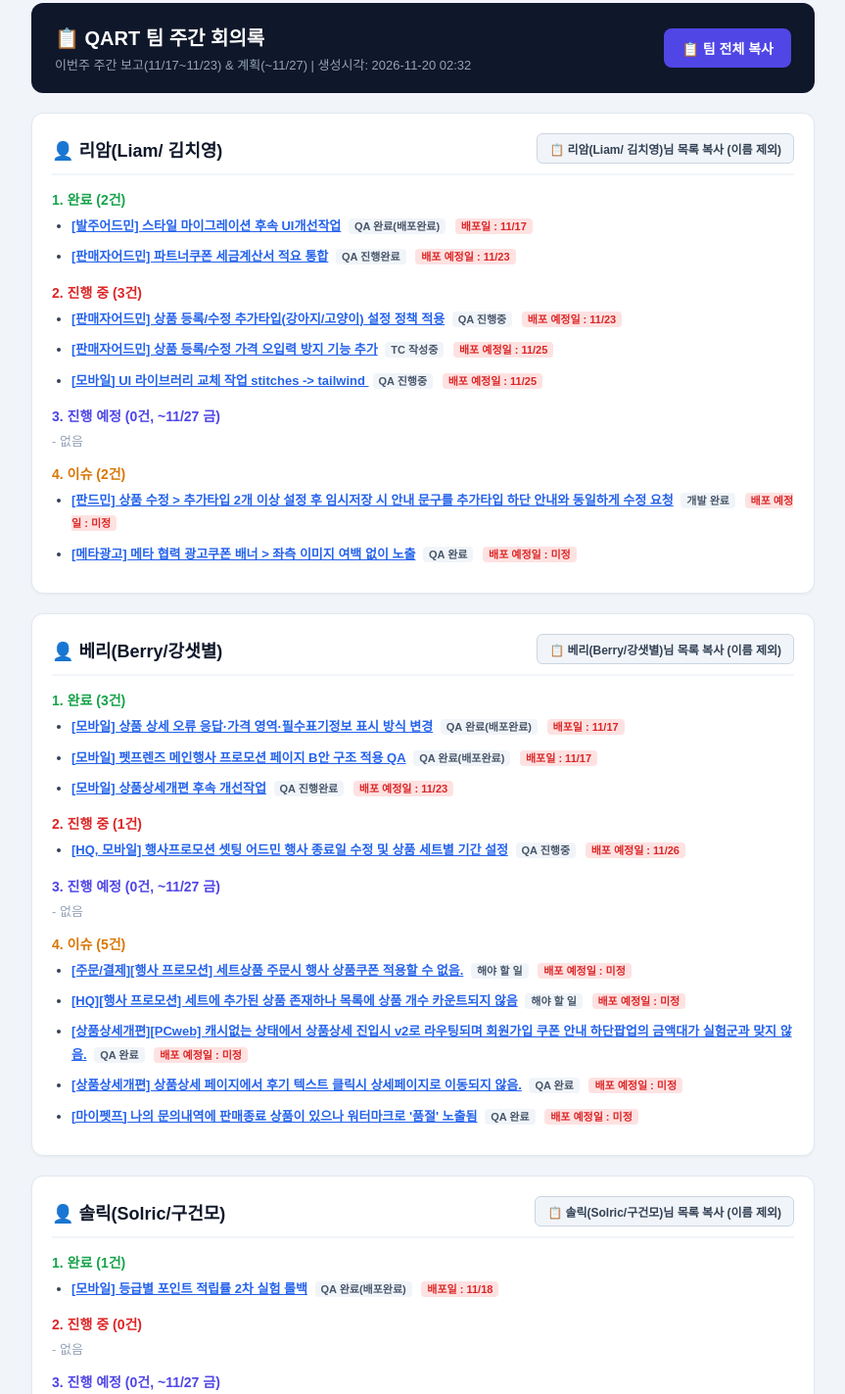
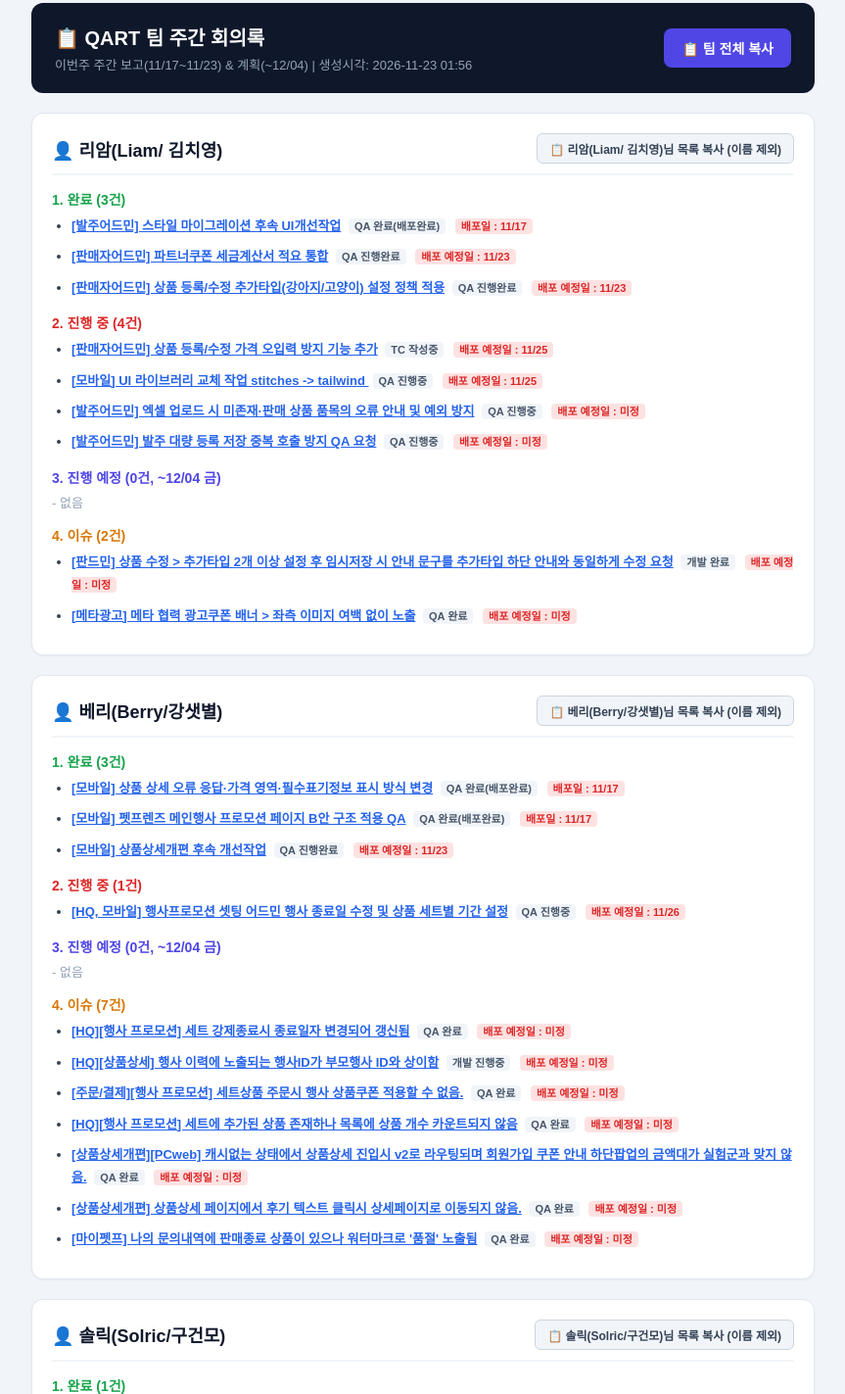
Before and after one commit to klm-chi-young/qa-daily-dashboard, a plain HTML site: page weekly/index.html in a window 1280 px wide. Shown: the part 21-1444 px from the top of the page at 98% size, without its empty margins (208-1071 px from the left). Drawn offline with Linux system fonts and the light colour scheme; a web font is replaced by a local one.

Commit message:
Auto update weekly report

```diff
--- a/weekly/index.html
+++ b/weekly/index.html
@@ -23,7 +23,7 @@
             <div class="header">
                 <div>
                     <div class="title">📋 QART 팀 주간 회의록</div>
-                    <div class="sub">이번주 주간 보고(11/17~11/23) & 계획(~11/27) | 생성시각: 2026-11-20 02:32</div>
+                    <div class="sub">이번주 주간 보고(11/17~11/23) & 계획(~12/04) | 생성시각: 2026-11-23 01:56</div>
                 </div>
                 <button class="copy-btn" id="btn_notionFullText" onclick="copyTextToClipboard('notionFullText', 'btn_notionFullText')">📋 팀 전체 복사</button>
             </div>
@@ -38,7 +38,7 @@
 
 
             <div style="margin-bottom:14px;">
-                <div style="font-size:14px; font-weight:700; color:#16a34a; margin-bottom:6px;">1. 완료 (2건)</div>
+                <div style="font-size:14px; font-weight:700; color:#16a34a; margin-bottom:6px;">1. 완료 (3건)</div>
                 <ul style='margin-left:20px; font-size:13px; line-height:1.8; color:#334155;'><li style='margin-bottom:8px;'>
                     <a href='https://pet-friends.atlassian.net/browse/QART-2400' target='_blank' style='color:#2563eb; font-weight:700; text-decoration:underline;'>[발주어드민] 스타일 마이그레이션 후속 UI개선작업</a>
                     <span style='background:#f1f5f9; color:#475569; font-size:11px; padding:2px 6px; border-radius:4px; font-weight:600; margin-left:4px;'>QA 완료(배포완료)</span>
@@ -49,17 +49,17 @@
                     <span style='background:#f1f5f9; color:#475569; font-size:11px; padding:2px 6px; border-radius:4px; font-weight:600; margin-left:4px;'>QA 진행완료</span>
                     <span style='background:#fee2e2; color:#dc2626; font-size:11px; padding:2px 6px; border-radius:4px; font-weight:700; margin-left:6px;'>배포 예정일 : 11/23</span>
 
+                </li><li style='margin-bottom:8px;'>
+                    <a href='https://pet-friends.atlassian.net/browse/QART-2405' target='_blank' style='color:#2563eb; font-weight:700; text-decoration:underline;'>[판매자어드민] 상품 등록/수정 추가타입(강아지/고양이) 설정 정책 적용</a>
+                    <span style='background:#f1f5f9; color:#475569; font-size:11px; padding:2px 6px; border-radius:4px; font-weight:600; margin-left:4px;'>QA 진행완료</span>
+                    <span style='background:#fee2e2; color:#dc2626; font-size:11px; padding:2px 6px; border-radius:4px; font-weight:700; margin-left:6px;'>배포 예정일 : 11/23</span>
+
                 </li></ul>
             </div>
 
             <div style="margin-bottom:14px;">
-                <div style="font-size:14px; font-weight:700; color:#dc2626; margin-bottom:6px;">2. 진행 중 (3건)</div>
+                <div style="font-size:14px; font-weight:700; color:#dc2626; margin-bottom:6px;">2. 진행 중 (4건)</div>
                 <ul style='margin-left:20px; font-size:13px; line-height:1.8; color:#334155;'><li style='margin-bottom:8px;'>
-                    <a href='https://pet-friends.atlassian.net/browse/QART-2405' target='_blank' style='color:#2563eb; font-weight:700; text-decoration:underline;'>[판매자어드민] 상품 등록/수정 추가타입(강아지/고양이) 설정 정책 적용</a>
-                    <span style='background:#f1f5f9; color:#475569; font-size:11px; padding:2px 6px; border-radius:4px; font-weight:600; margin-left:4px;'>QA 진행중</span>
-                    <span style='background:#fee2e2; color:#dc2626; font-size:11px; padding:2px 6px; border-radius:4px; font-weight:700; margin-left:6px;'>배포 예정일 : 11/23</span>
-
-                </li><li style='margin-bottom:8px;'>
                     <a href='https://pet-friends.atlassian.net/browse/QART-2408' target='_blank' style='color:#2563eb; font-weight:700; text-decoration:underline;'>[판매자어드민] 상품 등록/수정 가격 오입력 방지 기능 추가</a>
                     <span style='background:#f1f5f9; color:#475569; font-size:11px; padding:2px 6px; border-radius:4px; font-weight:600; margin-left:4px;'>TC 작성중</span>
                     <span style='background:#fee2e2; color:#dc2626; font-size:11px; padding:2px 6px; border-radius:4px; font-weight:700; margin-left:6px;'>배포 예정일 : 11/25</span>
@@ -69,11 +69,21 @@
                     <span style='background:#f1f5f9; color:#475569; font-size:11px; padding:2px 6px; border-radius:4px; font-weight:600; margin-left:4px;'>QA 진행중</span>
                     <span style='background:#fee2e2; color:#dc2626; font-size:11px; padding:2px 6px; border-radius:4px; font-weight:700; margin-left:6px;'>배포 예정일 : 11/25</span>
 
+                </li><li style='margin-bottom:8px;'>
+                    <a href='https://pet-friends.atlassian.net/browse/QART-2411' target='_blank' style='color:#2563eb; font-weight:700; text-decoration:underline;'>[발주어드민] 엑셀 업로드 시 미존재·판매 상품 품목의 오류 안내 및 예외 방지</a>
+                    <span style='background:#f1f5f9; color:#475569; font-size:11px; padding:2px 6px; border-radius:4px; font-weight:600; margin-left:4px;'>QA 진행중</span>
+                    <span style='background:#fee2e2; color:#dc2626; font-size:11px; padding:2px 6px; border-radius:4px; font-weight:700; margin-left:6px;'>배포 예정일 : 미정</span>
+
+                </li><li style='margin-bottom:8px;'>
+                    <a href='https://pet-friends.atlassian.net/browse/QART-2410' target='_blank' style='color:#2563eb; font-weight:700; text-decoration:underline;'>[발주어드민] 발주 대량 등록 저장 중복 호출 방지 QA 요청</a>
+                    <span style='background:#f1f5f9; color:#475569; font-size:11px; padding:2px 6px; border-radius:4px; font-weight:600; margin-left:4px;'>QA 진행중</span>
+                    <span style='background:#fee2e2; color:#dc2626; font-size:11px; padding:2px 6px; border-radius:4px; font-weight:700; margin-left:6px;'>배포 예정일 : 미정</span>
+
                 </li></ul>
             </div>
 
             <div style="margin-bottom:14px;">
-                <div style="font-size:14px; font-weight:700; color:#4f46e5; margin-bottom:6px;">3. 진행 예정 (0건, ~11/27 금)</div>
+                <div style="font-size:14px; font-weight:700; color:#4f46e5; margin-bottom:6px;">3. 진행 예정 (0건, ~12/04 금)</div>
                 <div style='color:#94a3b8; font-size:13px;'>- 없음</div>
             </div>
 
@@ -92,16 +102,18 @@
                 </li></ul>
             </div>
 
-            <textarea id="memberText_0" style="display:none;">**1. 완료 (2건)**
+            <textarea id="memberText_0" style="display:none;">**1. 완료 (3건)**
 - **[[발주어드민] 스타일 마이그레이션 후속 UI개선작업](https://pet-friends.atlassian.net/browse/QART-2400)** `배포일 : 11/17`
 - **[[판매자어드민] 파트너쿠폰 세금계산서 적요 통합](https://pet-friends.atlassian.net/browse/QART-2406)** `배포 예정일 : 11/23`
+- **[[판매자어드민] 상품 등록/수정 추가타입(강아지/고양이) 설정 정책 적용](https://pet-friends.atlassian.net/browse/QART-2405)** `배포 예정일 : 11/23`
 
-**2. 진행중 (3건)**
-- **[[판매자어드민] 상품 등록/수정 추가타입(강아지/고양이) 설정 정책 적용](https://pet-friends.atlassian.net/browse/QART-2405)** `배포 예정일 : 11/23`
+**2. 진행중 (4건)**
 - **[[판매자어드민] 상품 등록/수정 가격 오입력 방지 기능 추가](https://pet-friends.atlassian.net/browse/QART-2408)** `배포 예정일 : 11/25`
 - **[[모바일] UI 라이브러리 교체 작업 stitches -> tailwind  ](https://pet-friends.atlassian.net/browse/QART-2407)** `배포 예정일 : 11/25`
+- **[[발주어드민] 엑셀 업로드 시 미존재·판매 상품 품목의 오류 안내 및 예외 방지](https://pet-friends.atlassian.net/browse/QART-2411)** `배포 예정일 : 미정`
+- **[[발주어드민] 발주 대량 등록 저장 중복 호출 방지 QA 요청](https://pet-friends.atlassian.net/browse/QART-2410)** `배포 예정일 : 미정`
 
-**3. 진행예정 (~11/27) (0건)**
+**3. 진행예정 (~12/04) (0건)**
 - 없음
 
 **4. 이슈 (2건)**
@@ -150,20 +162,30 @@
             </div>
 
             <div style="margin-bottom:14px;">
-                <div style="font-size:14px; font-weight:700; color:#4f46e5; margin-bottom:6px;">3. 진행 예정 (0건, ~11/27 금)</div>
+                <div style="font-size:14px; font-weight:700; color:#4f46e5; margin-bottom:6px;">3. 진행 예정 (0건, ~12/04 금)</div>
                 <div style='color:#94a3b8; font-size:13px;'>- 없음</div>
             </div>
 
             <div>
-                <div style="font-size:14px; font-weight:700; color:#d97706; margin-bottom:6px;">4. 이슈 (5건)</div>
+                <div style="font-size:14px; font-weight:700; color:#d97706; margin-bottom:6px;">4. 이슈 (7건)</div>
                 <ul style='margin-left:20px; font-size:13px; line-height:1.8; color:#334155;'><li style='margin-bottom:8px;'>
+                    <a href='https://pet-friends.atlassian.net/browse/QA-6512' target='_blank' style='color:#2563eb; font-weight:700; text-decoration:underline;'>[HQ][행사 프로모션] 세트 강제종료시 종료일자 변경되어 갱신됨</a>
+                    <span style='background:#f1f5f9; color:#475569; font-size:11px; padding:2px 6px; border-radius:4px; font-weight:600; margin-left:4px;'>QA 완료</span>
+                    <span style='background:#fee2e2; color:#dc2626; font-size:11px; padding:2px 6px; border-radius:4px; font-weight:700; margin-left:6px;'>배포 예정일 : 미정</span>
+
+                </li><li style='margin-bottom:8px;'>
+                    <a href='https://pet-friends.atlassian.net/browse/QA-6511' target='_blank' style='color:#2563eb; font-weight:700; text-decoration:underline;'>[HQ][상품상세] 행사 이력에 노출되는 행사ID가 부모행사 ID와 상이함</a>
+                    <span style='background:#f1f5f9; color:#475569; font-size:11px; padding:2px 6px; border-radius:4px; font-weight:600; margin-left:4px;'>개발 진행중</span>
+                    <span style='background:#fee2e2; color:#dc2626; font-size:11px; padding:2px 6px; border-radius:4px; font-weight:700; margin-left:6px;'>배포 예정일 : 미정</span>
+
+                </li><li style='margin-bottom:8px;'>
                     <a href='https://pet-friends.atlassian.net/browse/QA-6510' target='_blank' style='color:#2563eb; font-weight:700; text-decoration:underline;'>[주문/결제][행사 프로모션] 세트상품 주문시 행사 상품쿠폰 적용할 수 없음.</a>
-                    <span style='background:#f1f5f9; color:#475569; font-size:11px; padding:2px 6px; border-radius:4px; font-weight:600; margin-left:4px;'>해야 할 일</span>
+                    <span style='background:#f1f5f9; color:#475569; font-size:11px; padding:2px 6px; border-radius:4px; font-weight:600; margin-left:4px;'>QA 완료</span>
                     <span style='background:#fee2e2; color:#dc2626; font-size:11px; padding:2px 6px; border-radius:4px; font-weight:700; margin-left:6px;'>배포 예정일 : 미정</span>
 
                 </li><li style='margin-bottom:8px;'>
                     <a href='https://pet-friends.atlassian.net/browse/QA-6507' target='_blank' style='color:#2563eb; font-weight:700; text-decoration:underline;'>[HQ][행사 프로모션] 세트에 추가된 상품 존재하나 목록에 상품 개수 카운트되지 않음</a>
-                    <span style='background:#f1f5f9; color:#475569; font-size:11px; padding:2px 6px; border-radius:4px; font-weight:600; margin-left:4px;'>해야 할 일</span>
+                    <span style='background:#f1f5f9; color:#475569; font-size:11px; padding:2px 6px; border-radius:4px; font-weight:600; margin-left:4px;'>QA 완료</span>
                     <span style='background:#fee2e2; color:#dc2626; font-size:11px; padding:2px 6px; border-radius:4px; font-weight:700; margin-left:6px;'>배포 예정일 : 미정</span>
 
                 </li><li style='margin-bottom:8px;'>
@@ -192,10 +214,12 @@
 **2. 진행중 (1건)**
 - **[[HQ, 모바일] 행사프로모션 셋팅 어드민 행사 종료일 수정 및 상품 세트별 기간 설정](https://pet-friends.atlassian.net/browse/QART-2368)** `배포 예정일 : 11/26`
 
-**3. 진행예정 (~11/27) (0건)**
+**3. 진행예정 (~12/04) (0건)**
 - 없음
 
-**4. 이슈 (5건)**
+**4. 이슈 (7건)**
+- **[[HQ][행사 프로모션] 세트 강제종료시 종료일자 변경되어 갱신됨](https://pet-friends.atlassian.net/browse/QA-6512)** `배포 예정일 : 미정`
+- **[[HQ][상품상세] 행사 이력에 노출되는 행사ID가 부모행사 ID와 상이함](https://pet-friends.atlassian.net/browse/QA-6511)** `배포 예정일 : 미정`
 - **[[주문/결제][행사 프로모션] 세트상품 주문시 행사 상품쿠폰 적용할 수 없음.](https://pet-friends.atlassian.net/browse/QA-6510)** `배포 예정일 : 미정`
 - **[[HQ][행사 프로모션] 세트에 추가된 상품 존재하나 목록에 상품 개수 카운트되지 않음](https://pet-friends.atlassian.net/browse/QA-6507)** `배포 예정일 : 미정`
 - **[[상품상세개편][PCweb] 캐시없는 상태에서 상품상세 진입시 v2로 라우팅되며 회원가입 쿠폰 안내 하단팝업의 금액대가 실험군과 맞지 않음.](https://pet-friends.atlassian.net/browse/QA-6504)** `배포 예정일 : 미정`
@@ -229,7 +253,7 @@
             </div>
 
             <div style="margin-bottom:14px;">
-                <div style="font-size:14px; font-weight:700; color:#4f46e5; margin-bottom:6px;">3. 진행 예정 (0건, ~11/27 금)</div>
+                <div style="font-size:14px; font-weight:700; color:#4f46e5; margin-bottom:6px;">3. 진행 예정 (0건, ~12/04 금)</div>
                 <div style='color:#94a3b8; font-size:13px;'>- 없음</div>
             </div>
 
@@ -249,7 +273,7 @@
 **2. 진행중 (0건)**
 - 없음
 
-**3. 진행예정 (~11/27) (0건)**
+**3. 진행예정 (~12/04) (0건)**
 - 없음
 
 **4. 이슈 (1건)**
@@ -286,23 +310,23 @@
 
 
             <div style="margin-bottom:14px;">
-                <div style="font-size:14px; font-weight:700; color:#16a34a; margin-bottom:6px;">1. 완료 (1건)</div>
+                <div style="font-size:14px; font-weight:700; color:#16a34a; margin-bottom:6px;">1. 완료 (2건)</div>
                 <ul style='margin-left:20px; font-size:13px; line-height:1.8; color:#334155;'><li style='margin-bottom:8px;'>
                     <a href='https://pet-friends.atlassian.net/browse/QART-2399' target='_blank' style='color:#2563eb; font-weight:700; text-decoration:underline;'>[광고] 스트림즈 중단 시 금액 차감 오류 조치</a>
                     <span style='background:#f1f5f9; color:#475569; font-size:11px; padding:2px 6px; border-radius:4px; font-weight:600; margin-left:4px;'>QA 완료(배포완료)</span>
                     <span style='background:#fee2e2; color:#dc2626; font-size:11px; padding:2px 6px; border-radius:4px; font-weight:700; margin-left:6px;'>배포일 : 11/17</span>
 
+                </li><li style='margin-bottom:8px;'>
+                    <a href='https://pet-friends.atlassian.net/browse/QART-2398' target='_blank' style='color:#2563eb; font-weight:700; text-decoration:underline;'>[HQ] 상품 React 전환</a>
+                    <span style='background:#f1f5f9; color:#475569; font-size:11px; padding:2px 6px; border-radius:4px; font-weight:600; margin-left:4px;'>QA 진행완료</span>
+                    <span style='background:#fee2e2; color:#dc2626; font-size:11px; padding:2px 6px; border-radius:4px; font-weight:700; margin-left:6px;'>배포 예정일 : 11/20</span>
+
                 </li></ul>
             </div>
 
             <div style="margin-bottom:14px;">
-                <div style="font-size:14px; font-weight:700; color:#dc2626; margin-bottom:6px;">2. 진행 중 (2건)</div>
+                <div style="font-size:14px; font-weight:700; color:#dc2626; margin-bottom:6px;">2. 진행 중 (1건)</div>
                 <ul style='margin-left:20px; font-size:13px; line-height:1.8; color:#334155;'><li style='margin-bottom:8px;'>
-                    <a href='https://pet-friends.atlassian.net/browse/QART-2398' target='_blank' style='color:#2563eb; font-weight:700; text-decoration:underline;'>[HQ] 상품 React 전환</a>
-                    <span style='background:#f1f5f9; color:#475569; font-size:11px; padding:2px 6px; border-radius:4px; font-weight:600; margin-left:4px;'>QA 진행중</span>
-                    <span style='background:#fee2e2; color:#dc2626; font-size:11px; padding:2px 6px; border-radius:4px; font-weight:700; margin-left:6px;'>배포 예정일 : 11/20</span>
-
-                </li><li style='margin-bottom:8px;'>
                     <a href='https://pet-friends.atlassian.net/browse/QART-2407' target='_blank' style='color:#2563eb; font-weight:700; text-decoration:underline;'>[모바일] UI 라이브러리 교체 작업 stitches -> tailwind  </a>
                     <span style='background:#f1f5f9; color:#475569; font-size:11px; padding:2px 6px; border-radius:4px; font-weight:600; margin-left:4px;'>QA 진행중</span>
                     <span style='background:#fee2e2; color:#dc2626; font-size:11px; padding:2px 6px; border-radius:4px; font-weight:700; margin-left:6px;'>배포 예정일 : 11/25</span>
@@ -311,7 +335,7 @@
             </div>
 
             <div style="margin-bottom:14px;">
-                <div style="font-size:14px; font-weight:700; color:#4f46e5; margin-bottom:6px;">3. 진행 예정 (0건, ~11/27 금)</div>
+                <div style="font-size:14px; font-weight:700; color:#4f46e5; margin-bottom:6px;">3. 진행 예정 (0건, ~12/04 금)</div>
                 <div style='color:#94a3b8; font-size:13px;'>- 없음</div>
             </div>
 
@@ -319,12 +343,12 @@
                 <div style="font-size:14px; font-weight:700; color:#d97706; margin-bottom:6px;">4. 이슈 (5건)</div>
                 <ul style='margin-left:20px; font-size:13px; line-height:1.8; color:#334155;'><li style='margin-bottom:8px;'>
                     <a href='https://pet-friends.atlassian.net/browse/QA-6509' target='_blank' style='color:#2563eb; font-weight:700; text-decoration:underline;'>[HQ 상품 목록] 신규 목록에서 페이지네이션바 초기값 1외 임의값 선택한 상태에서 기존 목록으로 이동 시 페이지네이션바 1 선택된 상태로 노출</a>
-                    <span style='background:#f1f5f9; color:#475569; font-size:11px; padding:2px 6px; border-radius:4px; font-weight:600; margin-left:4px;'>개발 진행중</span>
+                    <span style='background:#f1f5f9; color:#475569; font-size:11px; padding:2px 6px; border-radius:4px; font-weight:600; margin-left:4px;'>QA 완료</span>
                     <span style='background:#fee2e2; color:#dc2626; font-size:11px; padding:2px 6px; border-radius:4px; font-weight:700; margin-left:6px;'>배포 예정일 : 미정</span>
 
                 </li><li style='margin-bottom:8px;'>
                     <a href='https://pet-friends.atlassian.net/browse/QA-6508' target='_blank' style='color:#2563eb; font-weight:700; text-decoration:underline;'>[HQ 상품 목록] 기존 상품 목록 > 페이지 이동 후 브라우저 뒤로가기 버튼 클릭 시 상단 타이틀에 이전 페이지 명 노출</a>
-                    <span style='background:#f1f5f9; color:#475569; font-size:11px; padding:2px 6px; border-radius:4px; font-weight:600; margin-left:4px;'>개발 진행중</span>
+                    <span style='background:#f1f5f9; color:#475569; font-size:11px; padding:2px 6px; border-radius:4px; font-weight:600; margin-left:4px;'>QA 완료</span>
                     <span style='background:#fee2e2; color:#dc2626; font-size:11px; padding:2px 6px; border-radius:4px; font-weight:700; margin-left:6px;'>배포 예정일 : 미정</span>
 
                 </li><li style='margin-bottom:8px;'>
@@ -353,14 +377,14 @@
       - 대응 :
       - TC존재여부 :
 
-**1. 완료 (1건)**
+**1. 완료 (2건)**
 - **[[광고] 스트림즈 중단 시 금액 차감 오류 조치](https://pet-friends.atlassian.net/browse/QART-2399)** `배포일 : 11/17`
+- **[[HQ] 상품 React 전환](https://pet-friends.atlassian.net/browse/QART-2398)** `배포 예정일 : 11/20`
 
-**2. 진행중 (2건)**
-- **[[HQ] 상품 React 전환](https://pet-friends.atlassian.net/browse/QART-2398)** `배포 예정일 : 11/20`
+**2. 진행중 (1건)**
 - **[[모바일] UI 라이브러리 교체 작업 stitches -> tailwind  ](https://pet-friends.atlassian.net/browse/QART-2407)** `배포 예정일 : 11/25`
 
-**3. 진행예정 (~11/27) (0건)**
+**3. 진행예정 (~12/04) (0건)**
 - 없음
 
 **4. 이슈 (5건)**
@@ -376,19 +400,21 @@
 
         </div>
 
-        <textarea id="notionFullText" style="display:none;">📋 QART 팀 주간 회의록 (이번주 주간 보고(11/17~11/23) & 계획(~11/27))
+        <textarea id="notionFullText" style="display:none;">📋 QART 팀 주간 회의록 (이번주 주간 보고(11/17~11/23) & 계획(~12/04))
 
 👤 리암(Liam/ 김치영)
-**1. 완료 (2건)**
+**1. 완료 (3건)**
 - **[[발주어드민] 스타일 마이그레이션 후속 UI개선작업](https://pet-friends.atlassian.net/browse/QART-2400)** `배포일 : 11/17`
 - **[[판매자어드민] 파트너쿠폰 세금계산서 적요 통합](https://pet-friends.atlassian.net/browse/QART-2406)** `배포 예정일 : 11/23`
+- **[[판매자어드민] 상품 등록/수정 추가타입(강아지/고양이) 설정 정책 적용](https://pet-friends.atlassian.net/browse/QART-2405)** `배포 예정일 : 11/23`
 
-**2. 진행중 (3건)**
-- **[[판매자어드민] 상품 등록/수정 추가타입(강아지/고양이) 설정 정책 적용](https://pet-friends.atlassian.net/browse/QART-2405)** `배포 예정일 : 11/23`
+**2. 진행중 (4건)**
 - **[[판매자어드민] 상품 등록/수정 가격 오입력 방지 기능 추가](https://pet-friends.atlassian.net/browse/QART-2408)** `배포 예정일 : 11/25`
 - **[[모바일] UI 라이브러리 교체 작업 stitches -> tailwind  ](https://pet-friends.atlassian.net/browse/QART-2407)** `배포 예정일 : 11/25`
+- **[[발주어드민] 엑셀 업로드 시 미존재·판매 상품 품목의 오류 안내 및 예외 방지](https://pet-friends.atlassian.net/browse/QART-2411)** `배포 예정일 : 미정`
+- **[[발주어드민] 발주 대량 등록 저장 중복 호출 방지 QA 요청](https://pet-friends.atlassian.net/browse/QART-2410)** `배포 예정일 : 미정`
 
-**3. 진행예정 (~11/27) (0건)**
+**3. 진행예정 (~12/04) (0건)**
 - 없음
 
 **4. 이슈 (2건)**
@@ -404,10 +430,12 @@
 **2. 진행중 (1건)**
 - **[[HQ, 모바일] 행사프로모션 셋팅 어드민 행사 종료일 수정 및 상품 세트별 기간 설정](https://pet-friends.atlassian.net/browse/QART-2368)** `배포 예정일 : 11/26`
 
-**3. 진행예정 (~11/27) (0건)**
+**3. 진행예정 (~12/04) (0건)**
 - 없음
 
-**4. 이슈 (5건)**
+**4. 이슈 (7건)**
+- **[[HQ][행사 프로모션] 세트 강제종료시 종료일자 변경되어 갱신됨](https://pet-friends.atlassian.net/browse/QA-6512)** `배포 예정일 : 미정`
+- **[[HQ][상품상세] 행사 이력에 노출되는 행사ID가 부모행사 ID와 상이함](https://pet-friends.atlassian.net/browse/QA-6511)** `배포 예정일 : 미정`
 - **[[주문/결제][행사 프로모션] 세트상품 주문시 행사 상품쿠폰 적용할 수 없음.](https://pet-friends.atlassian.net/browse/QA-6510)** `배포 예정일 : 미정`
 - **[[HQ][행사 프로모션] 세트에 추가된 상품 존재하나 목록에 상품 개수 카운트되지 않음](https://pet-friends.atlassian.net/browse/QA-6507)** `배포 예정일 : 미정`
 - **[[상품상세개편][PCweb] 캐시없는 상태에서 상품상세 진입시 v2로 라우팅되며 회원가입 쿠폰 안내 하단팝업의 금액대가 실험군과 맞지 않음.](https://pet-friends.atlassian.net/browse/QA-6504)** `배포 예정일 : 미정`
@@ -421,7 +449,7 @@
 **2. 진행중 (0건)**
 - 없음
 
-**3. 진행예정 (~11/27) (0건)**
+**3. 진행예정 (~12/04) (0건)**
 - 없음
 
 **4. 이슈 (1건)**
@@ -435,14 +463,14 @@
       - 대응 :
       - TC존재여부 :
 
-**1. 완료 (1건)**
+**1. 완료 (2건)**
 - **[[광고] 스트림즈 중단 시 금액 차감 오류 조치](https://pet-friends.atlassian.net/browse/QART-2399)** `배포일 : 11/17`
+- **[[HQ] 상품 React 전환](https://pet-friends.atlassian.net/browse/QART-2398)** `배포 예정일 : 11/20`
 
-**2. 진행중 (2건)**
-- **[[HQ] 상품 React 전환](https://pet-friends.atlassian.net/browse/QART-2398)** `배포 예정일 : 11/20`
+**2. 진행중 (1건)**
 - **[[모바일] UI 라이브러리 교체 작업 stitches -> tailwind  ](https://pet-friends.atlassian.net/browse/QART-2407)** `배포 예정일 : 11/25`
 
-**3. 진행예정 (~11/27) (0건)**
+**3. 진행예정 (~12/04) (0건)**
 - 없음
 
 **4. 이슈 (5건)**
```
